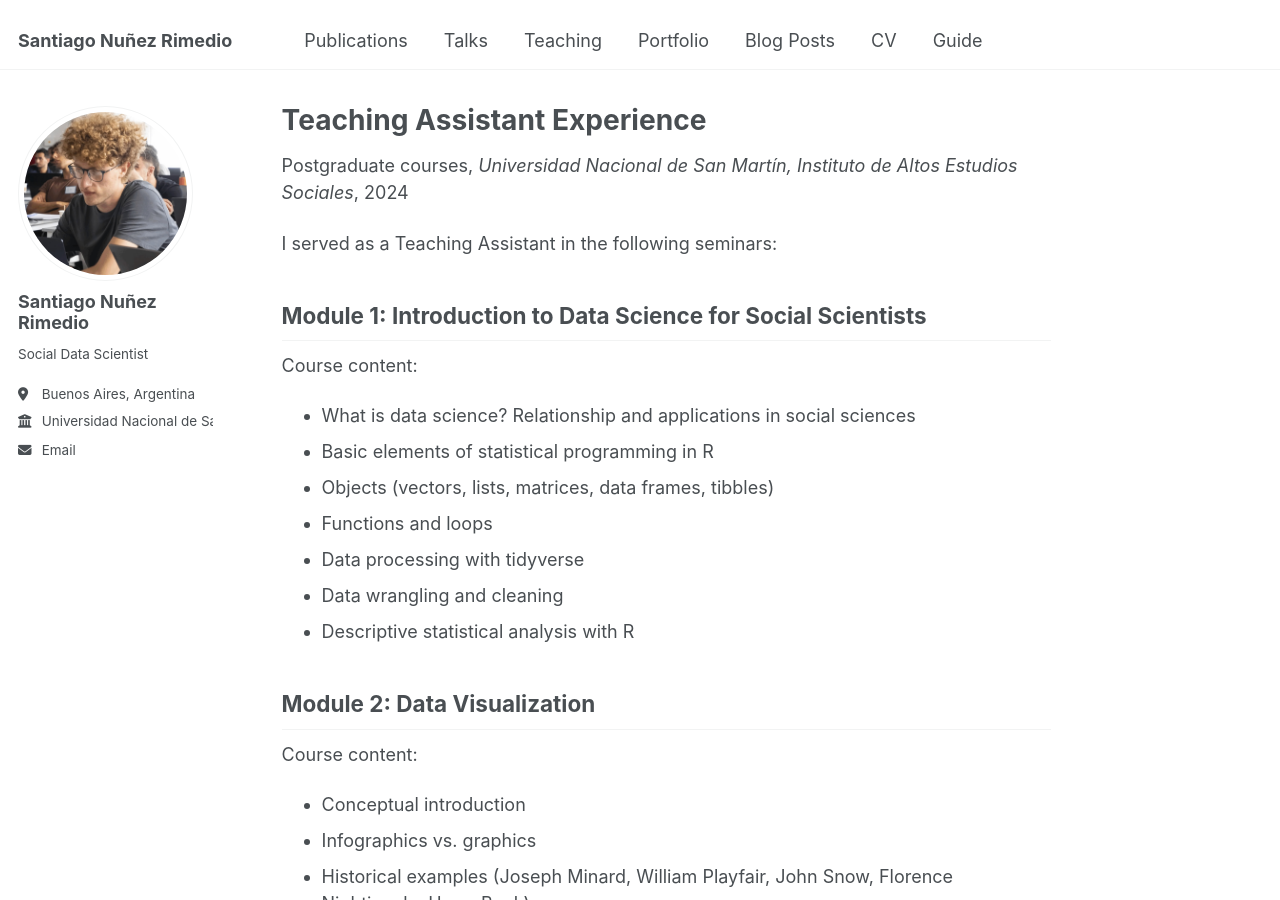
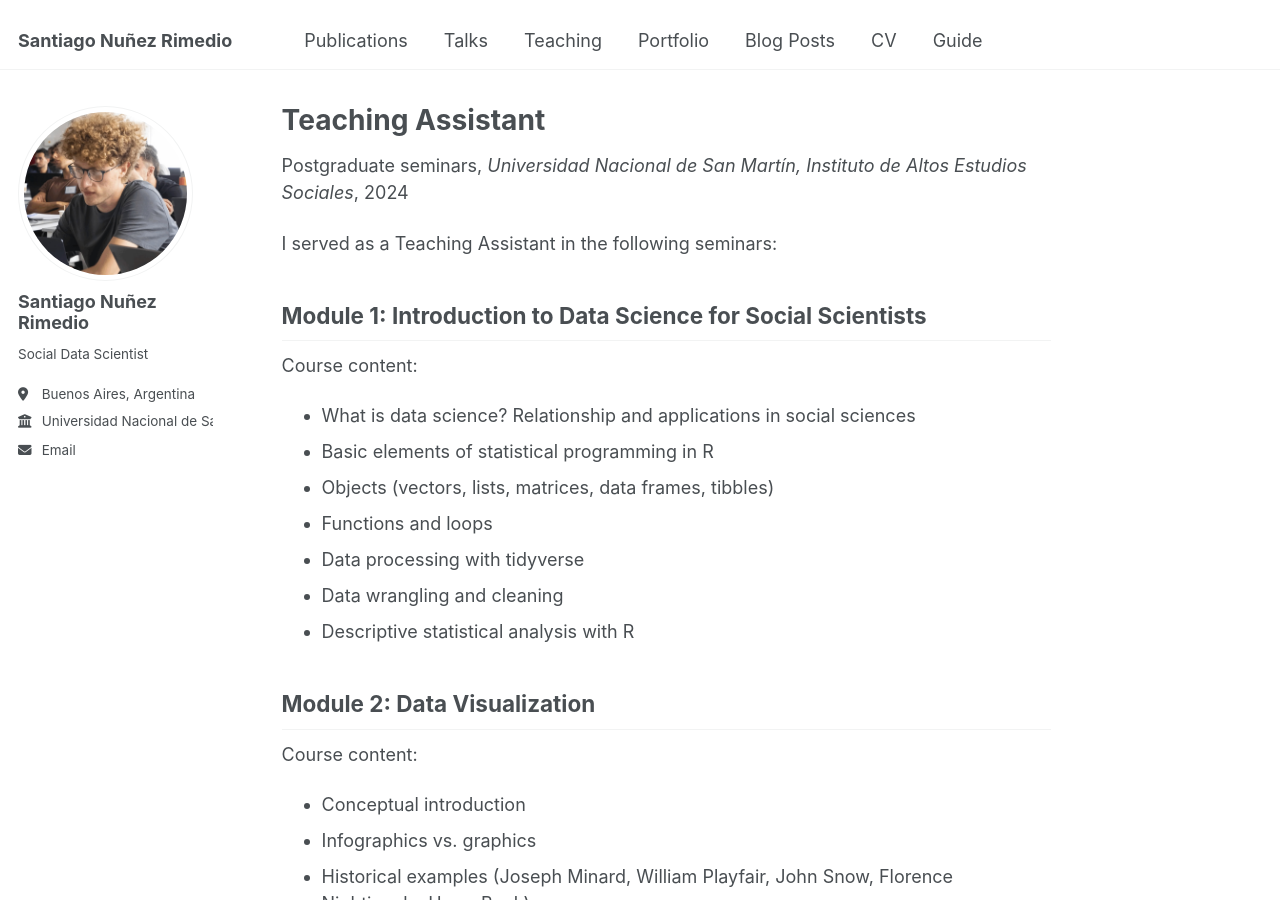
Before and after one commit to rochiweg-cloud/CV, a Jekyll site: the page built from _teaching/Diplo.md, in a window 1280 px wide and 900 px high. Built offline with Jekyll 4.4.1, drawn with Linux system fonts in a browser that asks for light colours.

Commit message:
Update Diplo.md

```diff
--- a/_teaching/Diplo.md
+++ b/_teaching/Diplo.md
@@ -1,7 +1,7 @@
 ---
-title: "Teaching Assistant Experience"
+title: "Teaching Assistant"
 collection: teaching
-type: "Postgraduate courses"
+type: "Postgraduate seminars"
 permalink: /teaching/2014-spring-teaching-1
 venue: "Universidad Nacional de San Martín, Instituto de Altos Estudios Sociales"
 date: 2024-01-01
```
